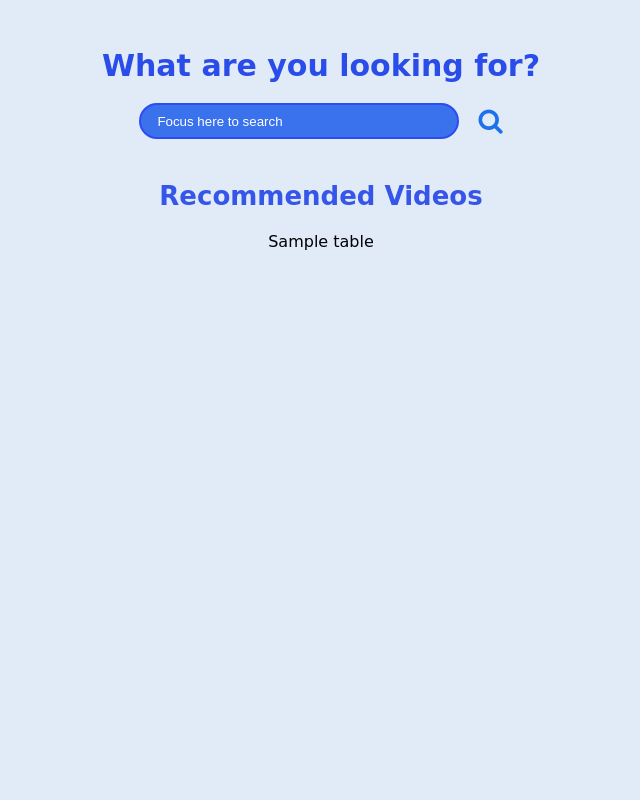
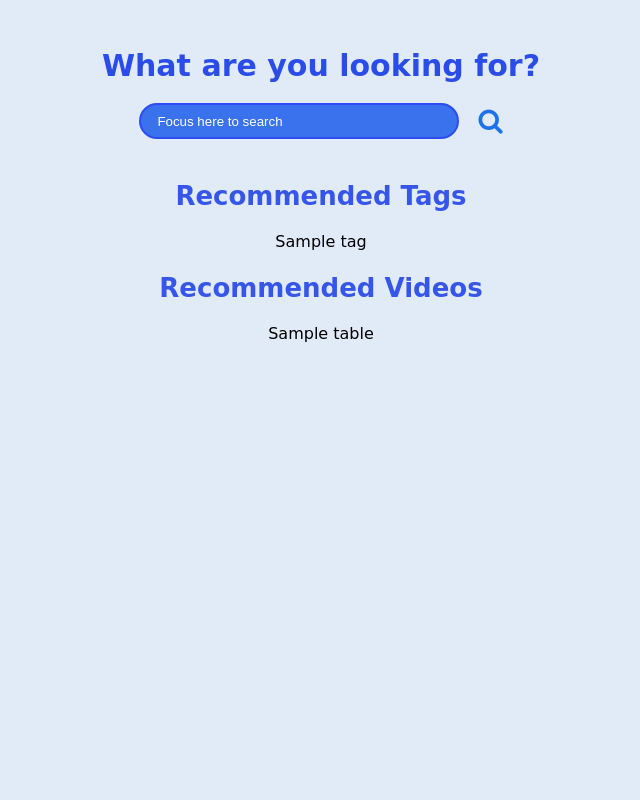
Before and after one commit to BaoDias2505/FinalProject_Introduction-to-data-science, a Flask app: template src/templates/index.html in a window 1280 px wide. Shown: the whole page, without its empty margins (327-967 px from the left). Run offline with Flask 3, Linux system fonts and the light colour scheme; the template is opened without the code that fills it: most values are stand-ins (such as "Sample title", 1, 10 or a date in 2020).

Commit message:
add "recommend tags" feature

```diff
--- a/src/app.py
+++ b/src/app.py
@@ -32,15 +32,15 @@ def preprocess_text(text):
 
 
 # Read the data
-clustered_data = pd.read_csv("./data/processed/video_data_clustered.csv")
-clustered_data['clean_title'] = clustered_data['title'].apply(preprocess_text)
+clustered_df = pd.read_csv("./data/processed/video_data_clustered.csv")
+clustered_df['clean_title'] = clustered_df['title'].apply(preprocess_text)
 
 # Create a TF-IDF vectorizer to vectorize the text
 # Reference: https://scikit-learn.org/stable/modules/generated/sklearn.feature_extraction.text.TfidfVectorizer.html
 vectorizer = TfidfVectorizer(lowercase=True, stop_words='english',
-                             min_df=2,  # !ADD THIS LINE TO REDUCE THE VOCABULARY SIZE
+                             max_features=20_000,  # !reduce number of features
                              dtype=np.float32)
-vectorizer.fit(clustered_data['clean_title'])
+vectorizer.fit(clustered_df['clean_title'])
 
 
 def _recommend_top_n_videos(cluster_id, top_n: int = 10) -> pd.DataFrame:
@@ -56,7 +56,7 @@ def _recommend_top_n_videos(cluster_id, top_n: int = 10) -> pd.DataFrame:
 
     # Get all videos in the same cluster
     #   Then sort them by their views
-    video_in_cluster = clustered_data.query(f"cluster_id == {cluster_id}")\
+    video_in_cluster = clustered_df.query(f"cluster_id == {cluster_id}")\
         .sort_values(by='viewCount', ascending=False)
 
     # Iterate through each video in the cluster
@@ -86,6 +86,28 @@ def _recommend_top_n_videos(cluster_id, top_n: int = 10) -> pd.DataFrame:
     recommended_videos.drop(columns=['video_id'], inplace=True)
 
     return recommended_videos
+
+
+def _recommend_top_n_tags(cluster_id, top_n: int = 10) -> np.ndarray:
+    print(f"Getting top {top_n} tags of cluster {cluster_id}...")
+    tags_in_cluster = clustered_df.query(f"cluster_id == {cluster_id}")
+    tags_in_cluster = \
+        tags_in_cluster.sort_values(by='viewCount', ascending=False,)[
+            'tags'].head(2*top_n)
+
+    # Create a dataframe to store the one-hot encoding of tags
+    one_hot_df = tags_in_cluster.str.get_dummies(sep='|')
+    if "(notag)" in one_hot_df.columns:
+        one_hot_df = one_hot_df.drop("(notag)", axis=1)
+    # Sum the one-hot encoding of tags
+    all_tags = one_hot_df.sum().sort_values(ascending=False).head(2*top_n)
+
+    # # Preprocess all tags
+    preprocessed_tags = pd.Series(all_tags.index).apply(preprocess_text)
+
+    # Get only unique tags
+    unique_tags = pd.unique(preprocessed_tags)
+    return unique_tags
 
 
 def _add_link(html_string: str) -> str:
@@ -135,6 +157,11 @@ def search():
         recommended_videos.index += 1
         recommended_videos.columns = ['Channel', 'Video title', 'URL']
 
+        # Additional logic to recommended tags based on the cluster
+        print("start")
+        recommended_tags = _recommend_top_n_tags(cluster, top_n=5)
+        print("end")
+
         # Set come variables for rendering the HTML template
         page_name = 'index.html'
         html_string_table = _modify_html_template(
@@ -146,6 +173,9 @@ def search():
             page_name,
             tables=[html_string_table],
             titles=recommended_videos.columns.to_numpy(),
+            # tags=[recommended_tags],
+            tags=["\"" + "\", \"".join(recommended_tags.tolist()) + "\""],
+
             index=False,
             index_names=False,
             justify="center",
--- a/src/templates/index.html
+++ b/src/templates/index.html
@@ -98,6 +98,13 @@
       </form>
     </div>
 
+    {% if tags %}
+      <div class="title">Recommended Tags</div>
+      {% for tag in tags %}
+        {{ tag|safe }}
+      {% endfor %}
+    {% endif %}
+
     <!-- Add logic to display recommended videos based on the cluster -->
     {% if tables %}
       <div class="title">Recommended Videos</div>
```
Also changed, not shown: notebooks/history.csv (added, +43 -0 lines), 5 other files.
